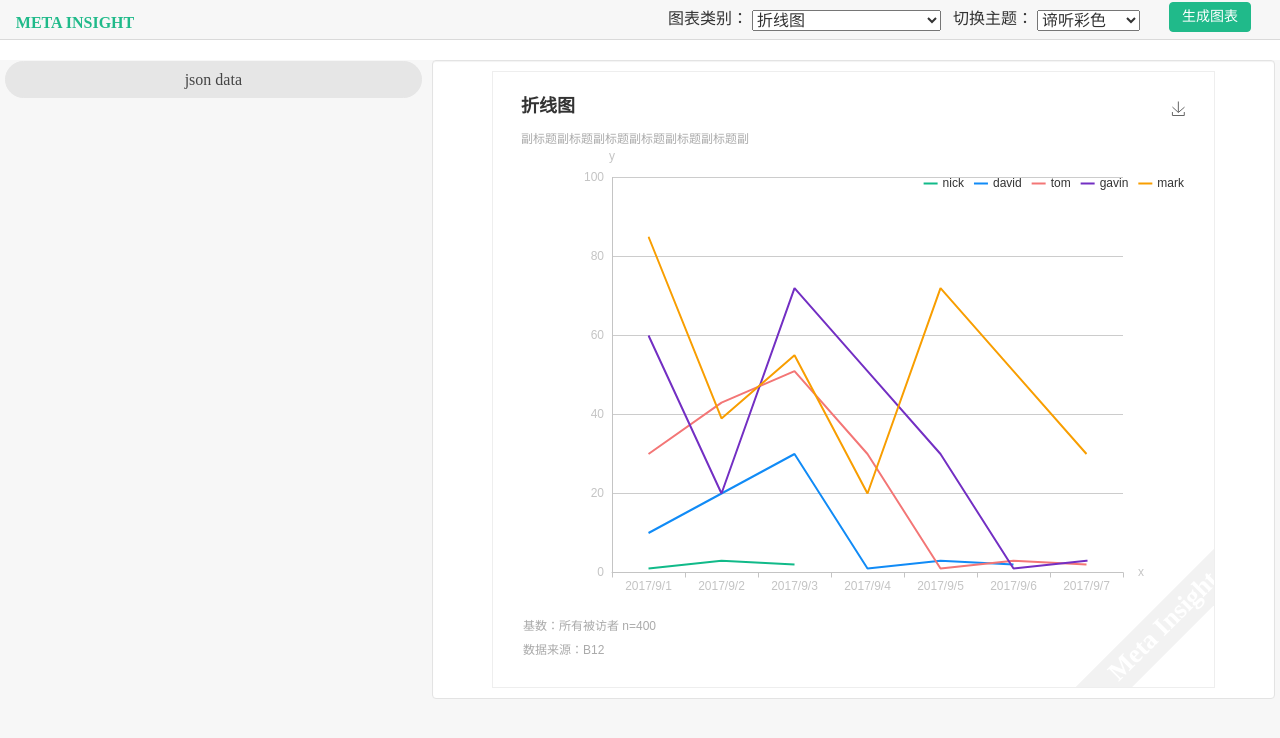
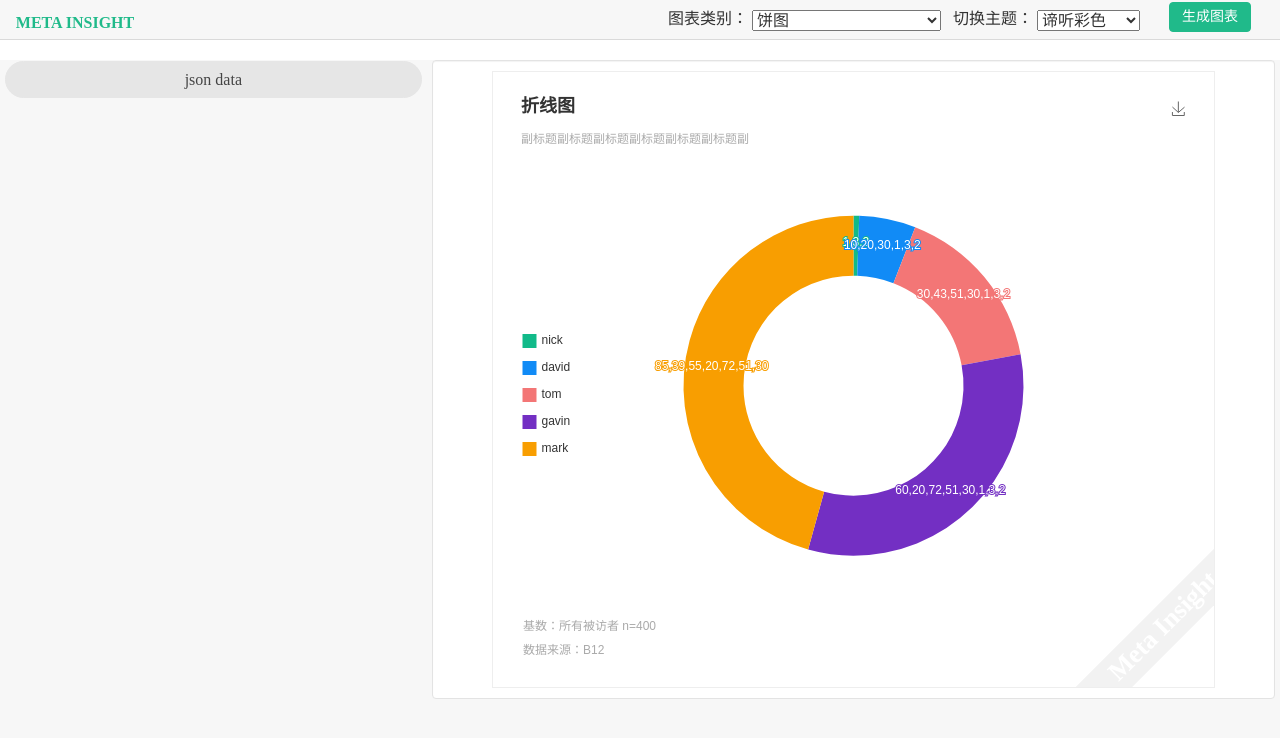
Before and after one commit to davidchen666/graph_demo, a plain HTML site: page index.html in a window 1280 px wide. Drawn offline with Linux system fonts and the light colour scheme.

Commit message:
注释掉折线图

```diff
--- a/index.html
+++ b/index.html
@@ -35,7 +35,7 @@
                 <option value='2' data-graph='pie'>饼图</option>
                 <option value='3' data-graph='map'>地图</option>
                 <option value='4' data-graph='wordCloud'>词云</option>
-                <option value='1' data-graph='line' selected="selected">折线图</option>
+                <!--<option value='1' data-graph='line' selected="selected">折线图</option>-->
                 <!--<option value='4' data-graph='k'>K线图</option>-->
                 <!--<option value='5' data-graph='graph'>力导图</option>-->
                 <!--<option value='7' data-graph='area'>区域图</option>-->
@@ -171,7 +171,7 @@
         return;
     });
     //指定默认地图
-    graph_ajax({data: editor.getValue(), graph: 'line', theme: 'ml'}, 'main');
+    graph_ajax({data: editor.getValue(), graph: 'pie', theme: 'ml'}, 'main');
 
     // 指定图表的配置项和数据
 
```
